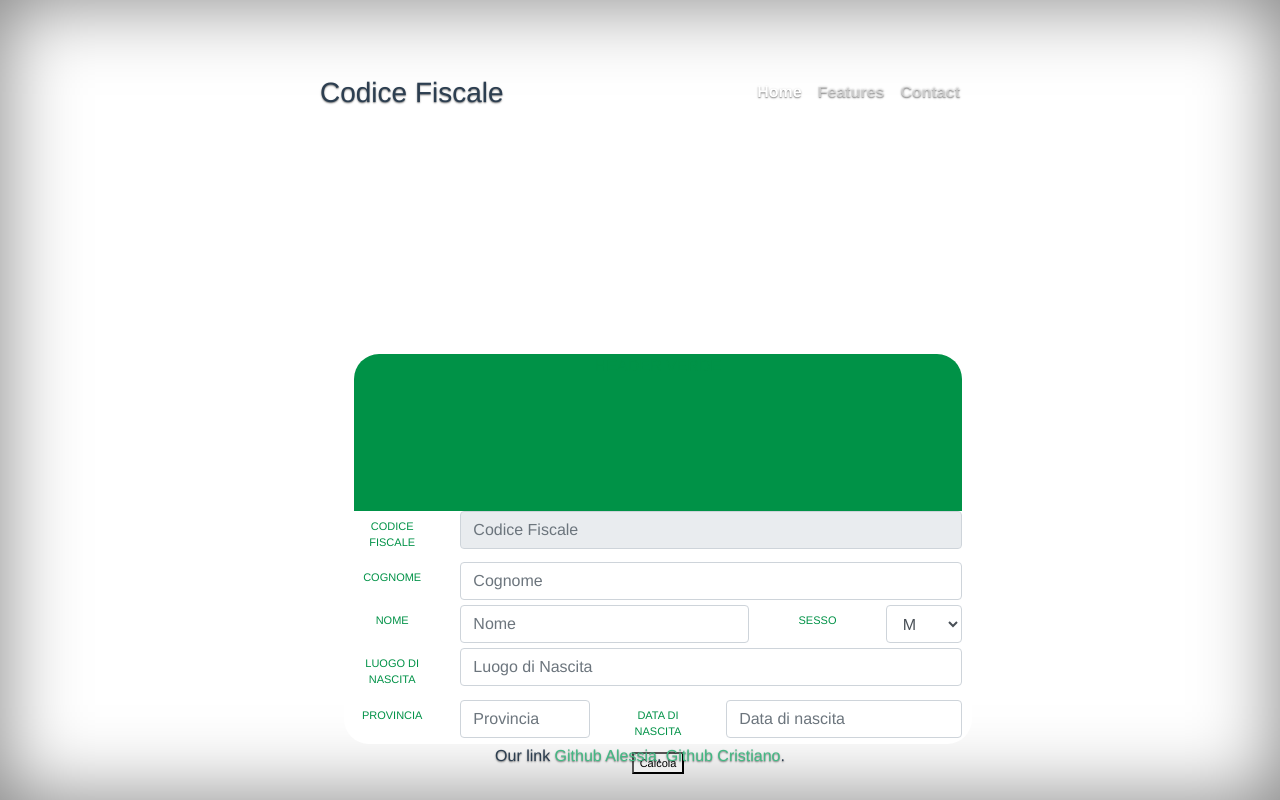
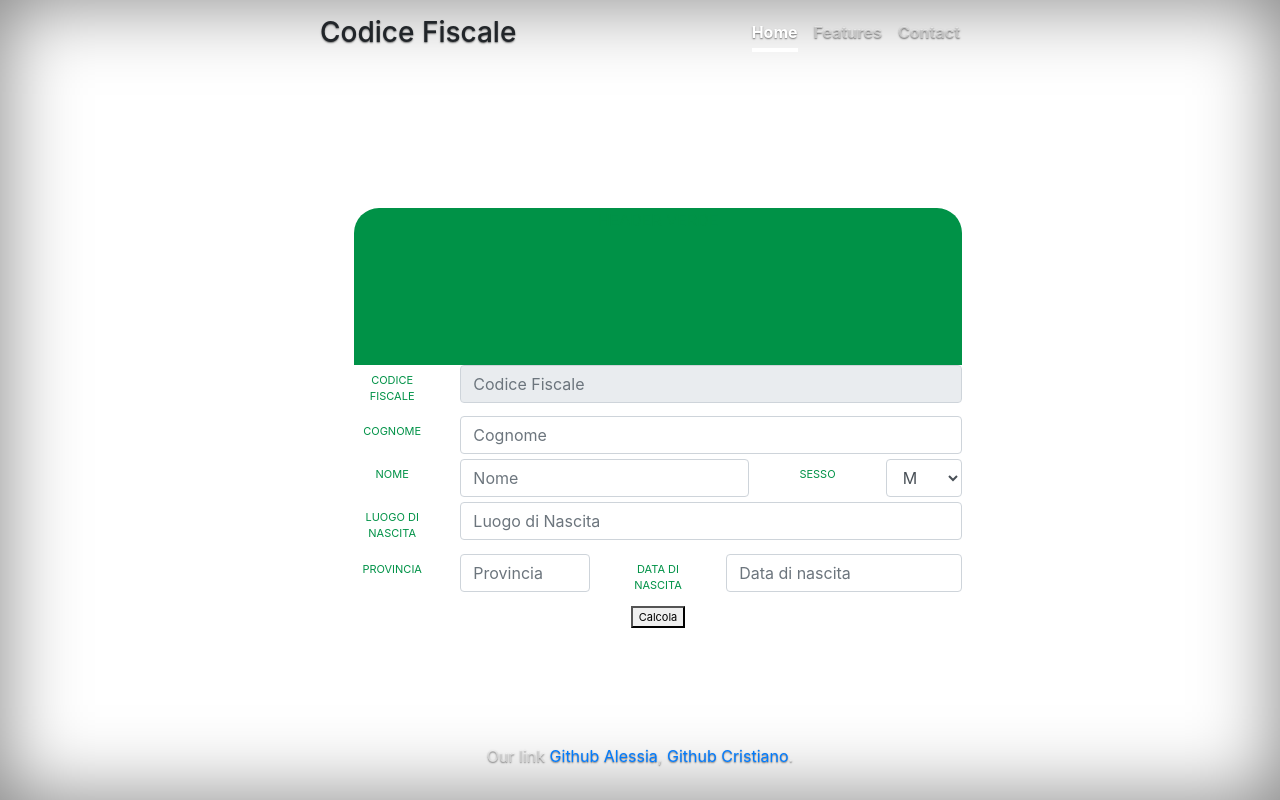
Before and after one commit to lalessia/taxcode, a Vue app: page / in a window 1280 px wide. Built offline with nearby package versions, Linux system fonts and the light colour scheme.

Commit message:
add footerComponent and reload the style

```diff
--- a/src/App.vue
+++ b/src/App.vue
@@ -3,6 +3,7 @@
   <div class="cover-container d-flex h-100 p-3 mx-auto flex-column">
     <headerComponent></headerComponent>
     <router-view/>
+    <footerComponent></footerComponent>
   </div>
 </div>
 </template>
@@ -10,11 +11,13 @@
 <script>
 
 import HeaderComponent from './components/HeaderComponent.vue'
+import FooterComponent from './components/FooterComponent.vue'
 
 export default {
   name: 'App',
   components: {
-    HeaderComponent
+    HeaderComponent,
+    FooterComponent
   }
 }
 </script>
@@ -39,12 +42,12 @@ body {
 }
 
 #app {
-  font-family: 'Avenir', Helvetica, Arial, sans-serif;
+  /* font-family: 'Avenir', Helvetica, Arial, sans-serif;
   -webkit-font-smoothing: antialiased;
   -moz-osx-font-smoothing: grayscale;
   text-align: center;
   color: #2c3e50;
-  margin-top: 60px;
+  margin-top: 60px; */
 }
 
 .cover-container {
--- /dev/null
+++ b/src/components/FooterComponent.vue
@@ -0,0 +1,27 @@
+<template>
+  <footer class="mastfoot mt-auto">
+    <div class="inner">
+      <p>Our link <a href="#">Github Alessia</a>, <a href="#">Github Cristiano</a>.</p>
+    </div>
+  </footer>
+</template>
+
+<script>
+
+export default {
+  name: 'FooterComponent'
+  // data () {
+  //   return {
+  //     msg: ''
+  //   }
+  // }
+}
+</script>
+
+<!-- Add "scoped" attribute to limit CSS to this component only -->
+
+<style scoped>
+.mastfoot {
+  color: rgba(255, 255, 255, .5);
+}
+</style>
--- a/src/components/TaxCode.vue
+++ b/src/components/TaxCode.vue
@@ -10,7 +10,6 @@
         </nav>
       </div>
     </header> -->
-<div>
   <main role="main" class="inner cover">
     <div class="tax-code-card">
       <div class="header-card">
@@ -65,13 +64,6 @@
       </div>
     </div>
   </main>
-
-  <footer class="mastfoot mt-auto">
-    <div class="inner">
-      <p>Our link <a href="#">Github Alessia</a>, <a href="#">Github Cristiano</a>.</p>
-    </div>
-  </footer>
-</div>
 </template>
 
 <script>
```
